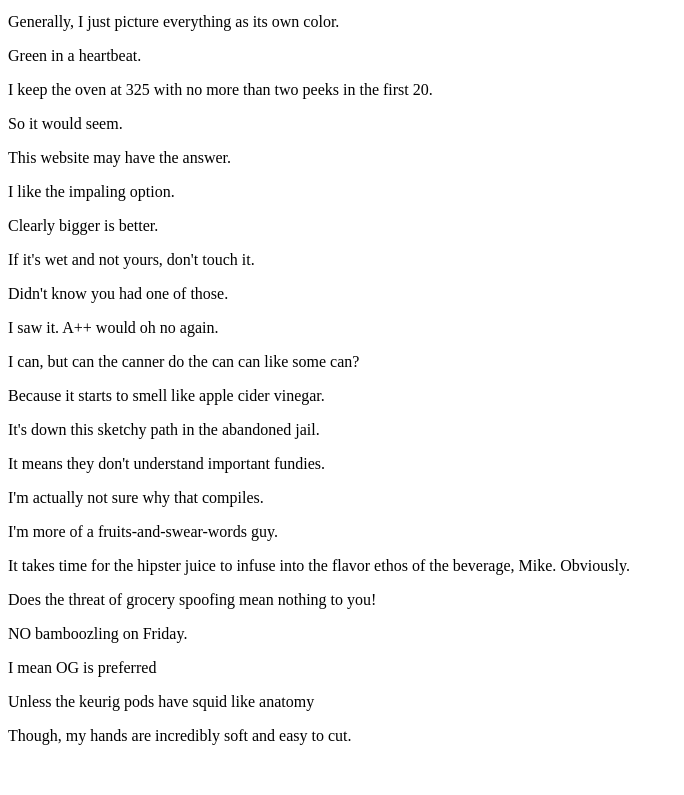
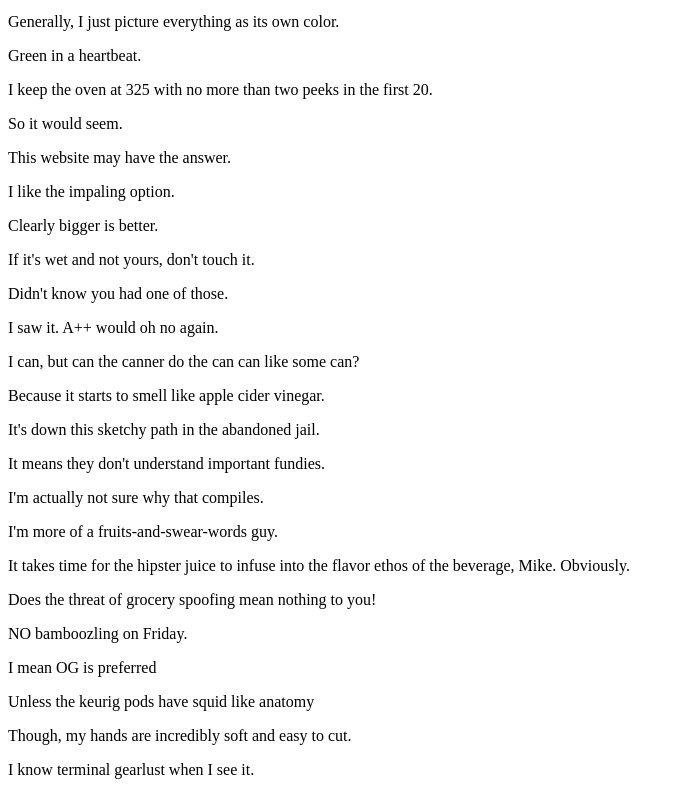
Before and after one commit to beaurancourt/answers, a plain HTML site: page index.html in a window 1280 px wide. Shown: the part 577-1372 px from the top of the page, without its empty margins (0-684 px from the left). Before the commit the page ends 1338 px from the top, so only its background shows below. Drawn offline with Linux system fonts and the light colour scheme.

Commit message:
I know terminal gearlust when I see it.

```diff
--- a/index.html
+++ b/index.html
@@ -45,5 +45,6 @@
     <p>I mean OG is preferred</p>
     <p>Unless the keurig pods have squid like anatomy</p>
     <p>Though, my hands are incredibly soft and easy to cut.</p>
+    <p>I know terminal gearlust when I see it.</p>
   </body>
 </html>
```
